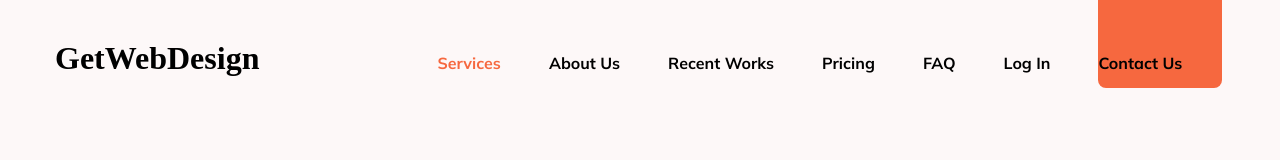
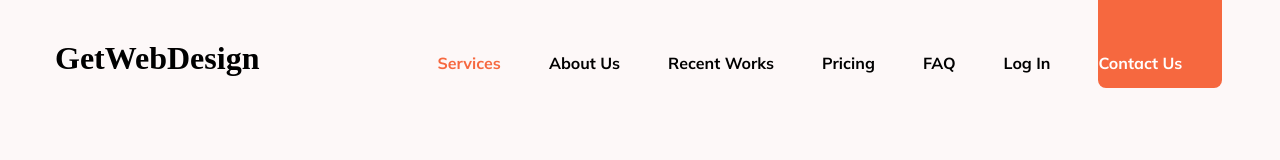
Before and after one commit to chhaya09976/Test-1, a plain HTML site: page index.html in a window 1280 px wide. Shown: the top 160 px of the page. Drawn offline with Linux system fonts and the light colour scheme.

Commit message:
Update index.html

```diff
--- a/index.html
+++ b/index.html
@@ -23,7 +23,7 @@
                 <li><a href="#">Pricing</a></li>
                 <li><a href="#">FAQ</a></li>
                 <li><a href="#">Log In</a></li>
-                <li id="colored"><a href="#" >Contact Us</a></li>
+                <li id="colored"><a href="#" style="color: #fff;">Contact Us</a></li>
             </ul>
         </nav>
     </header>
```
